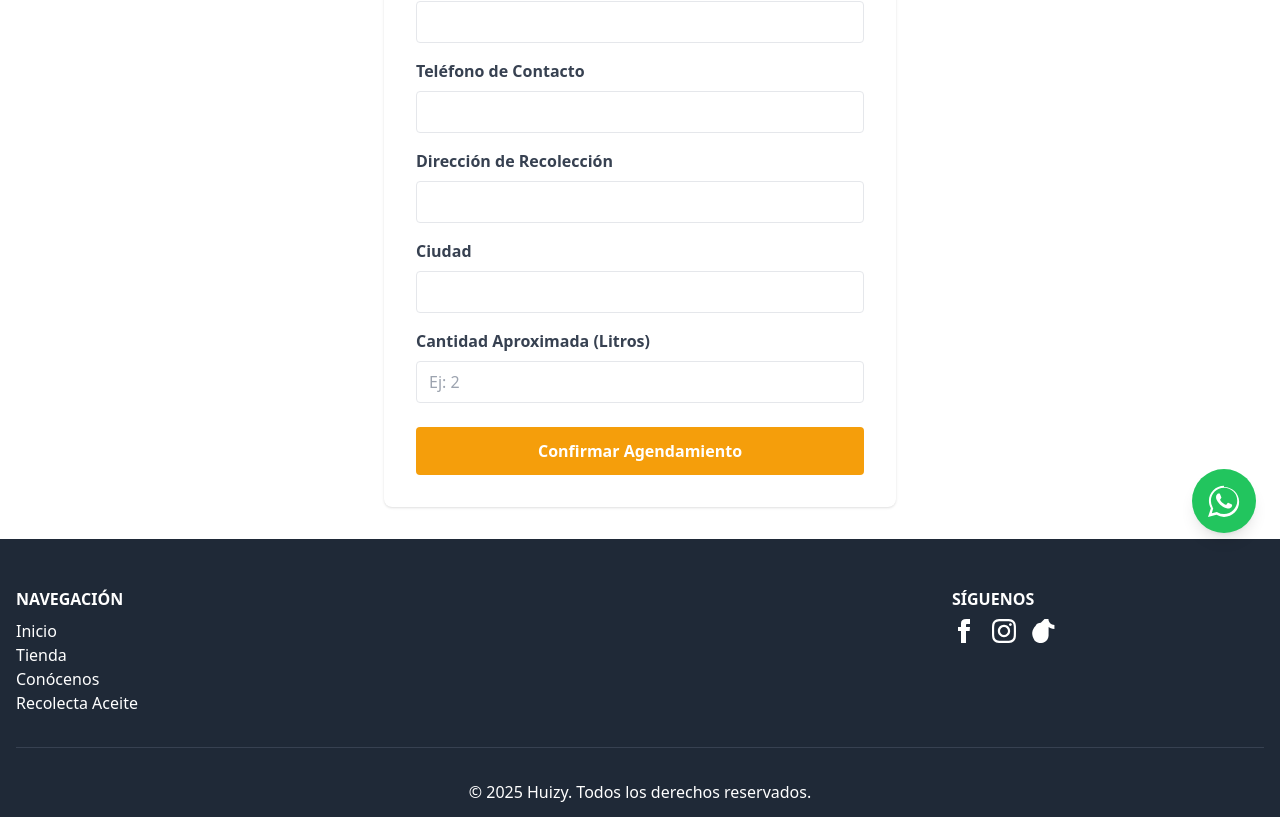
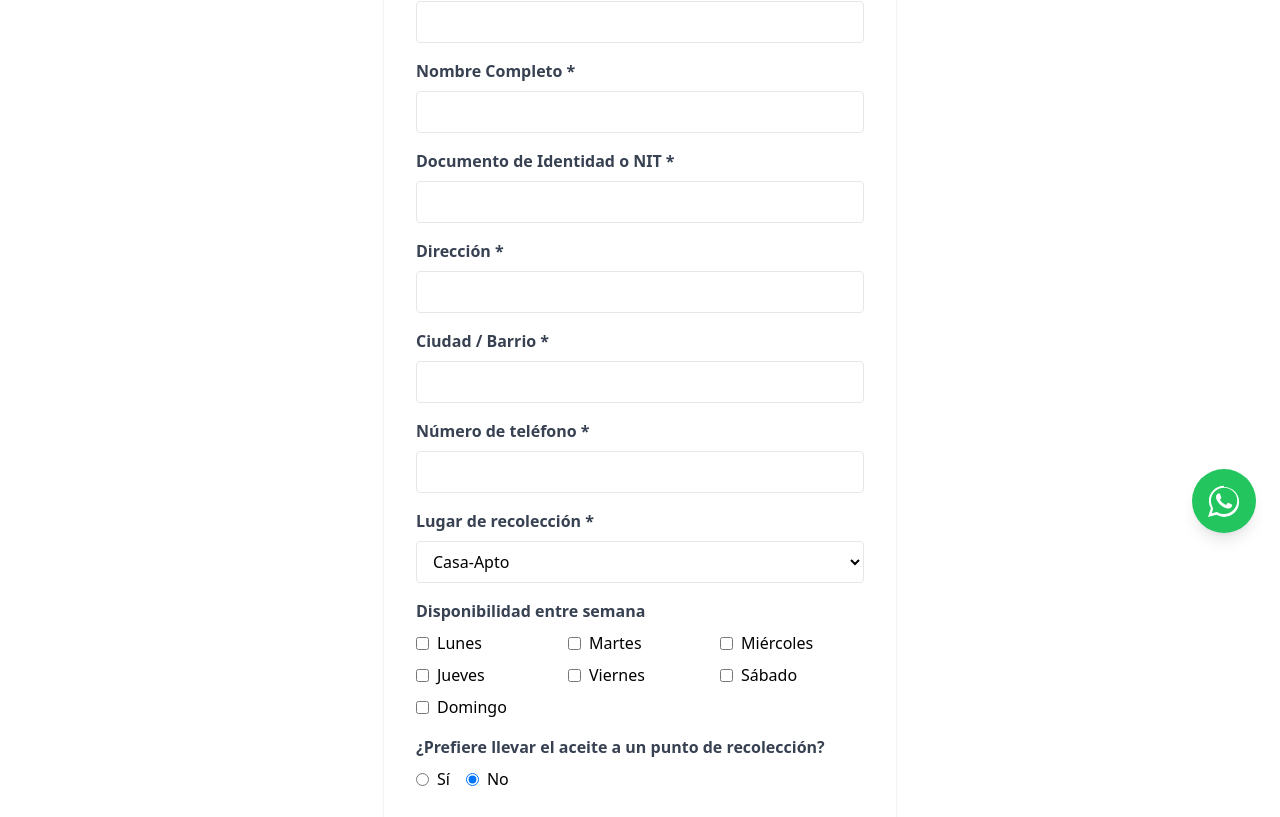
Before and after one commit to Macheta06/huizy-store, a React (Vite) app in the folder client/: page /agendar-recoleccion in a window 1280 px wide. Shown: the part 243-1060 px from the top of the page. Built offline with nearby package versions, Linux system fonts and the light colour scheme; no server answers.

Commit message:
feat(client): Update oil collection form fields based on requirements

```diff
--- a/client/src/pages/RecoleccionFormPage.jsx
+++ b/client/src/pages/RecoleccionFormPage.jsx
@@ -5,26 +5,55 @@ import { Link } from "react-router-dom";
 function RecoleccionFormPage() {
   const [submitted, setSubmitted] = useState(false);
   const [formData, setFormData] = useState({
-    name: "",
+    email: "",
+    fullName: "",
+    idNumber: "", // Documento o NIT
+    address: "",
+    cityNeighborhood: "", // Ciudad/Barrio
     phone: "",
-    address: "",
-    city: "",
-    quantity: "", // Cantidad aproximada de aceite
+    locationType: "Casa-Apto", // Lugar de recolección, valor por defecto
+    weekdayAvailability: [], // Disponibilidad entre semana (array)
+    preferDropOff: "No", // Prefiere llevar a punto (radio button)
+    comments: "", // Comentarios
   });
 
+  // Maneja cambios en inputs de texto, email, tel, select, textarea
   const handleChange = (e) => {
-    setFormData({ ...formData, [e.target.name]: e.target.value });
+    const { name, value, type, checked } = e.target;
+
+    if (name === "weekdayAvailability") {
+      // Manejo especial para checkboxes de disponibilidad
+      const currentAvailability = formData.weekdayAvailability;
+      if (checked) {
+        setFormData((prev) => ({
+          ...prev,
+          weekdayAvailability: [...currentAvailability, value],
+        }));
+      } else {
+        setFormData((prev) => ({
+          ...prev,
+          weekdayAvailability: currentAvailability.filter(
+            (day) => day !== value
+          ),
+        }));
+      }
+    } else if (type === "radio" && name === "preferDropOff") {
+      // Manejo para radio buttons
+      setFormData((prev) => ({ ...prev, preferDropOff: value }));
+    } else {
+      // Manejo estándar para otros inputs
+      setFormData((prev) => ({ ...prev, [name]: value }));
+    }
   };
 
   const handleSubmit = (e) => {
     e.preventDefault();
-    // Aquí iría la lógica para enviar los datos (email, API, etc.)
     console.log("Datos de Agendamiento:", formData);
-    setSubmitted(true); // Simulamos el éxito
+    setSubmitted(true);
   };
 
-  // Si el formulario ya se envió
   if (submitted) {
+    // ... (mensaje de éxito sin cambios) ...
     return (
       <div className="container mx-auto p-8 text-center">
         <h1 className="text-3xl font-bold text-teal-600 mb-4">
@@ -44,7 +73,7 @@ function RecoleccionFormPage() {
     );
   }
 
-  // Si no, muestra el formulario
+  // Formulario actualizado
   return (
     <div className="container mx-auto p-4 md:p-8">
       <h1 className="text-3xl font-bold mb-8 text-center">
@@ -54,23 +83,97 @@ function RecoleccionFormPage() {
         onSubmit={handleSubmit}
         className="max-w-lg mx-auto bg-white p-8 rounded-lg shadow"
       >
+        {/* Campos actualizados */}
         <div className="mb-4">
-          <label htmlFor="name" className="block text-gray-700 font-bold mb-2">
-            Nombre Completo
+          <label htmlFor="email" className="block text-gray-700 font-bold mb-2">
+            Correo Electrónico *
           </label>
           <input
-            type="text"
-            id="name"
-            name="name"
-            value={formData.name}
+            type="email"
+            id="email"
+            name="email"
+            value={formData.email}
             onChange={handleChange}
             className="w-full px-3 py-2 border rounded"
             required
           />
         </div>
+
+        <div className="mb-4">
+          <label
+            htmlFor="fullName"
+            className="block text-gray-700 font-bold mb-2"
+          >
+            Nombre Completo *
+          </label>
+          <input
+            type="text"
+            id="fullName"
+            name="fullName"
+            value={formData.fullName}
+            onChange={handleChange}
+            className="w-full px-3 py-2 border rounded"
+            required
+          />
+        </div>
+
+        <div className="mb-4">
+          <label
+            htmlFor="idNumber"
+            className="block text-gray-700 font-bold mb-2"
+          >
+            Documento de Identidad o NIT *
+          </label>
+          <input
+            type="text"
+            id="idNumber"
+            name="idNumber"
+            value={formData.idNumber}
+            onChange={handleChange}
+            className="w-full px-3 py-2 border rounded"
+            required
+          />
+        </div>
+
+        <div className="mb-4">
+          <label
+            htmlFor="address"
+            className="block text-gray-700 font-bold mb-2"
+          >
+            Dirección *
+          </label>
+          <input
+            type="text"
+            id="address"
+            name="address"
+            value={formData.address}
+            onChange={handleChange}
+            className="w-full px-3 py-2 border rounded"
+            required
+          />
+        </div>
+
+        <div className="mb-4">
+          <label
+            htmlFor="cityNeighborhood"
+            className="block text-gray-700 font-bold mb-2"
+          >
+            Ciudad / Barrio *
+          </label>
+          <input
+            type="text"
+            id="cityNeighborhood"
+            name="cityNeighborhood"
+            value={formData.cityNeighborhood}
+            onChange={handleChange}
+            className="w-full px-3 py-2 border rounded"
+            required
+          />
+        </div>
+
         <div className="mb-4">
           <label htmlFor="phone" className="block text-gray-700 font-bold mb-2">
-            Teléfono de Contacto
+            Número de teléfono *
           </label>
           <input
             type="tel"
@@ -82,56 +185,107 @@ function RecoleccionFormPage() {
             required
           />
         </div>
+
         <div className="mb-4">
           <label
-            htmlFor="address"
+            htmlFor="locationType"
             className="block text-gray-700 font-bold mb-2"
           >
-            Dirección de Recolección
+            Lugar de recolección *
           </label>
-          <input
-            type="text"
-            id="address"
-            name="address"
-            value={formData.address}
+          <select
+            id="locationType"
+            name="locationType"
+            value={formData.locationType}
             onChange={handleChange}
-            className="w-full px-3 py-2 border rounded"
+            className="w-full px-3 py-2 border rounded bg-white"
             required
-          />
+          >
+            <option>Casa-Apto</option>
+            <option>Restaurante</option>
+            <option>Empresa</option>
+            <option>Otro establecimiento</option>
+          </select>
         </div>
+
+        {/* Checkboxes para disponibilidad */}
         <div className="mb-4">
-          <label htmlFor="city" className="block text-gray-700 font-bold mb-2">
-            Ciudad
+          <label className="block text-gray-700 font-bold mb-2">
+            Disponibilidad entre semana
           </label>
-          <input
-            type="text"
-            id="city"
-            name="city"
-            value={formData.city}
-            onChange={handleChange}
-            className="w-full px-3 py-2 border rounded"
-            required
-          />
+          <div className="grid grid-cols-2 sm:grid-cols-3 gap-2">
+            {[
+              "Lunes",
+              "Martes",
+              "Miércoles",
+              "Jueves",
+              "Viernes",
+              "Sábado",
+              "Domingo",
+            ].map((day) => (
+              <label key={day} className="flex items-center space-x-2">
+                <input
+                  type="checkbox"
+                  name="weekdayAvailability"
+                  value={day}
+                  checked={formData.weekdayAvailability.includes(day)}
+                  onChange={handleChange}
+                  className="rounded"
+                />
+                <span>{day}</span>
+              </label>
+            ))}
+          </div>
         </div>
+
+        {/* Radio buttons para punto de recolección */}
+        <div className="mb-6">
+          <label className="block text-gray-700 font-bold mb-2">
+            ¿Prefiere llevar el aceite a un punto de recolección?
+          </label>
+          <div className="flex items-center space-x-4">
+            <label className="flex items-center">
+              <input
+                type="radio"
+                name="preferDropOff"
+                value="Si"
+                checked={formData.preferDropOff === "Si"}
+                onChange={handleChange}
+                className="mr-2"
+              />
+              Sí
+            </label>
+            <label className="flex items-center">
+              <input
+                type="radio"
+                name="preferDropOff"
+                value="No"
+                checked={formData.preferDropOff === "No"}
+                onChange={handleChange}
+                className="mr-2"
+              />
+              No
+            </label>
+          </div>
+        </div>
+
         <div className="mb-6">
           <label
-            htmlFor="quantity"
+            htmlFor="comments"
             className="block text-gray-700 font-bold mb-2"
           >
-            Cantidad Aproximada (Litros)
+            Comentario (Opcional)
           </label>
-          <input
-            type="number"
-            id="quantity"
-            name="quantity"
-            value={formData.quantity}
+          <textarea
+            id="comments"
+            name="comments"
+            value={formData.comments}
             onChange={handleChange}
-            min="1"
-            placeholder="Ej: 2"
+            rows="3"
             className="w-full px-3 py-2 border rounded"
-            required
-          />
+          ></textarea>
         </div>
+
         <button
           type="submit"
           className="w-full bg-amber-500 text-white font-bold py-3 rounded hover:bg-amber-600 transition-colors"
```
